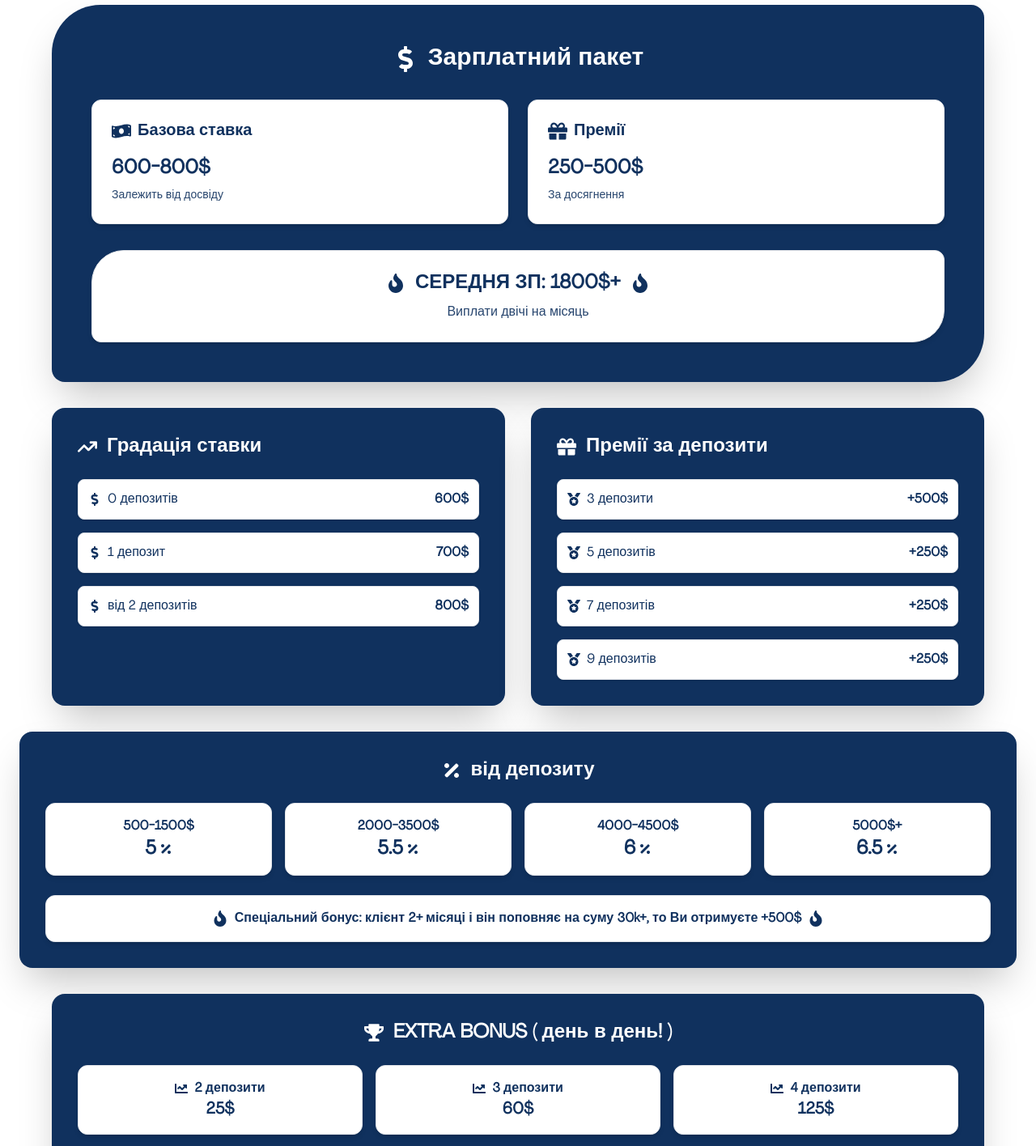
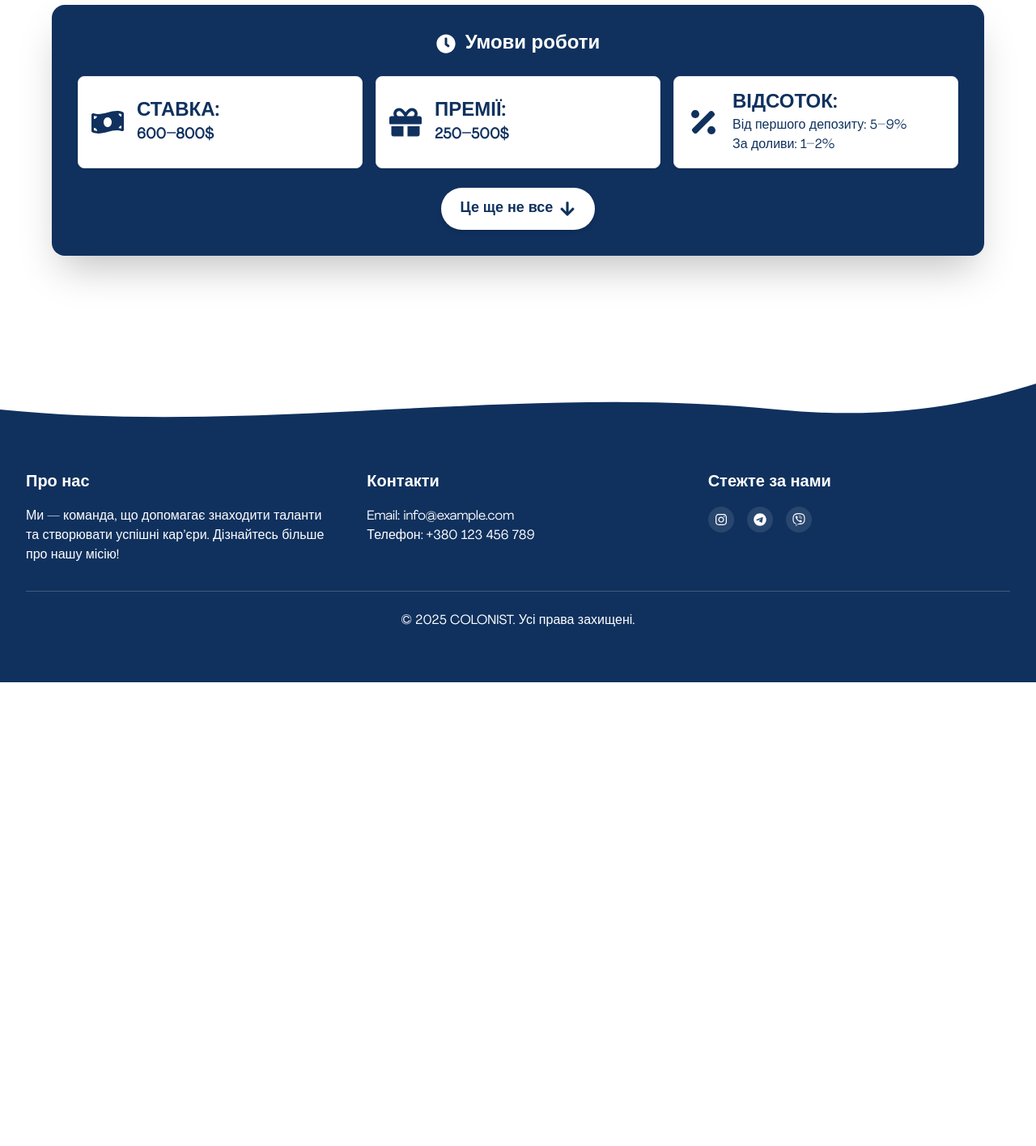
Before and after one commit to kenzay01/colonist, a Next.js app: page / in a window 1280 px wide. Shown: the part 1900-3316 px from the top of the page at 81% size. After the commit the page ends 2743 px from the top, so only its background shows below. Built offline with nearby package versions, Linux system fonts and the light colour scheme; a web font is replaced by a local one.

Commit message:
update jobposting

```diff
--- a/componets/JobPosting.tsx
+++ b/componets/JobPosting.tsx
@@ -1,5 +1,5 @@
 "use client";
-import React from "react";
+import React, { useState } from "react";
 import {
   FaDollarSign,
   FaGift,
@@ -19,10 +19,20 @@ import {
   FaHandshake,
   FaPhoneSlash,
   FaBuilding,
+  FaArrowDown,
+  FaArrowUp,
+  FaWhatsapp,
+  FaTelegram,
 } from "react-icons/fa";
 import { FaArrowTrendUp } from "react-icons/fa6";
 
 const JobPosting = () => {
+  const [isDetailsOpen, setIsDetailsOpen] = useState(false);
+
+  const toggleDetails = () => {
+    setIsDetailsOpen(!isDetailsOpen);
+  };
+
   return (
     <div
       id="details"
@@ -32,15 +42,12 @@ const JobPosting = () => {
         {/* Main heading */}
         <div className="text-center mb-8 sm:mb-12 py-6 sm:py-8 max-w-6xl mx-auto">
           <h1 className="text-4xl sm:text-6xl custom-text md:text-8xl mb-4 text-[var(--main-color)] flex items-center justify-center gap-2 sm:gap-4">
-            {/* <FaUsers className="w-8 h-8 sm:w-12 sm:h-12 md:w-16 md:h-16" /> */}
             RU DATING MANAGER
-            {/* <FaUsers className="w-8 h-8 sm:w-12 sm:h-12 md:w-16 md:h-16" /> */}
           </h1>
-          {/* <div className="w-24 sm:w-32 h-1 bg-[var(--main-color)] mx-auto rounded-full"></div> */}
         </div>
 
         {/* Salary Overview */}
-        <div className="max-w-6xl mx-auto bg-[var(--main-color)] backdrop-blur-sm rounded-2xl rounded-tl-[60px] rounded-br-[60px] p-6 sm:p-8 md:p-12 shadow-2xl border border-[var(--main-color)]/20 mb-8 transition-all duration-300 hover:shadow-lg">
+        {/* <div className="max-w-6xl mx-auto bg-[var(--main-color)] backdrop-blur-sm rounded-2xl rounded-tl-[60px] rounded-br-[60px] p-6 sm:p-8 md:p-12 shadow-2xl border border-[var(--main-color)]/20 mb-8 transition-all duration-300 hover:shadow-lg">
           <h2 className="text-2xl sm:text-3xl font-bold text-white text-center mb-6 sm:mb-8 flex items-center justify-center gap-3">
             <FaDollarSign className="w-6 h-6 sm:w-8 sm:h-8" />
             Зарплатний пакет
@@ -76,11 +83,10 @@ const JobPosting = () => {
               Виплати двічі на місяць
             </p>
           </div>
-        </div>
+        </div> */}
 
         {/* Salary Structure */}
-        <div className="grid grid-cols-1 sm:grid-cols-2 gap-6 sm:gap-8 mb-8 max-w-6xl mx-auto">
-          {/* Градація ставки */}
+        {/* <div className="grid grid-cols-1 sm:grid-cols-2 gap-6 sm:gap-8 mb-8 max-w-6xl mx-auto">
           <div className="bg-[var(--main-color)] backdrop-blur-sm rounded-2xl p-6 sm:p-8 shadow-2xl transition-all duration-300 hover:shadow-lg">
             <h3 className="text-xl sm:text-2xl font-bold text-white mb-6 flex items-center gap-3">
               <FaArrowTrendUp className="w-5 h-5 sm:w-6 sm:h-6" />
@@ -109,8 +115,7 @@ const JobPosting = () => {
             </div>
           </div>
 
-          {/* Премії за депозити */}
-          <div className="bg-[var(--main-color)] backdrop-blur-sm rounded-2xl p-6 sm:p-8 shadow-2xl transition-all duration-300 hover:shadow-lg ">
+          <div className="bg-[var(--main-color)] backdrop-blur-sm rounded-2xl p-6 sm:p-8 shadow-2xl transition-all duration-300 hover:shadow-lg">
             <h3 className="text-xl sm:text-2xl font-bold text-white mb-6 flex items-center gap-3">
               <FaGift className="w-5 h-5 sm:w-6 sm:h-6" />
               Премії за депозити
@@ -150,10 +155,10 @@ const JobPosting = () => {
               </div>
             </div>
           </div>
-        </div>
+        </div> */}
 
         {/* Percentage from deposits */}
-        <div className=" bg-[var(--main-color)] backdrop-blur-sm rounded-2xl p-6 sm:p-8 shadow-2xl mb-8 transition-all duration-300 hover:shadow-lg">
+        {/* <div className="bg-[var(--main-color)] backdrop-blur-sm rounded-2xl p-6 sm:p-8 shadow-2xl mb-8 transition-all duration-300 hover:shadow-lg">
           <h3 className="text-xl sm:text-2xl font-bold text-white mb-6 text-center flex items-center justify-center gap-3">
             <FaPercentage className="w-5 h-5 sm:w-6 sm:h-6" />
             від депозиту
@@ -203,16 +208,16 @@ const JobPosting = () => {
               <FaFire className="w-5 h-5" />
             </p>
           </div>
-        </div>
+        </div> */}
 
         {/* Extra Bonus */}
-        <div className="max-w-6xl mx-auto bg-[var(--main-color)] backdrop-blur-sm rounded-2xl p-6 sm:p-8 shadow-2xl mb-8 transition-all duration-300 hover:shadow-lg">
+        {/* <div className="max-w-6xl mx-auto bg-[var(--main-color)] backdrop-blur-sm rounded-2xl p-6 sm:p-8 shadow-2xl mb-8 transition-all duration-300 hover:shadow-lg">
           <h3 className="text-xl sm:text-2xl font-bold text-white mb-6 text-center flex items-center justify-center gap-3">
             <FaTrophy className="w-5 h-5 sm:w-6 sm:h-6" />
             EXTRA BONUS ( день в день! )
           </h3>
           <div className="grid grid-cols-1 sm:grid-cols-2 md:grid-cols-3 gap-4">
-            <div className="bg-white shadow-md border border-gray-200 p-4 rounded-xl text-center transition-all duration-300 hover:shadow-lg hover:-translate-y-1">
+            <div className="bg-white shadow-md border border-gray-200 p-4 rounded-xl text- center transition-all duration-300 hover:shadow-lg hover:-translate-y-1">
               <p className="text-[var(--main-color)] font-semibold flex items-center justify-center gap-2 text-sm sm:text-base">
                 <FaChartLine className="w-4 h-4" />2 депозити
               </p>
@@ -272,27 +277,90 @@ const JobPosting = () => {
               <FaClock className="w-5 h-5" />
             </p>
           </div>
-        </div>
+        </div> */}
 
         {/* Work Conditions */}
-        <div className="bg-[var(--main-color)] backdrop-blur-sm rounded-2xl p-6 sm:p-8 shadow-2xl mb-8 transition-all duration-300 hover:shadow-lg">
+        <div className="max-w-6xl mx-auto bg-[var(--main-color)] backdrop-blur-sm rounded-2xl p-6 sm:p-8 shadow-2xl mb-8 transition-all duration-300 hover:shadow-lg">
           <h3 className="text-xl sm:text-2xl font-bold text-white mb-6 text-center flex items-center justify-center gap-3">
             <FaClock className="w-5 h-5 sm:w-6 sm:h-6" />
             Умови роботи
           </h3>
-          <div className="text-center">
-            <div className="inline-flex items-center gap-3 bg-white shadow-md border border-gray-200 px-4 sm:px-6 py-3 rounded-full text-base sm:text-lg font-semibold text-[var(--main-color)] transition-all duration-300 hover:shadow-lg hover:-translate-y-1">
-              <FaCalendarAlt className="w-5 h-5" />
-              График: 5/2, з 10:00 до 18:00
+          <div className="flex flex-wrap justify-center gap-4">
+            <div className="flex-1 flex items-center gap-4 p-4 bg-white shadow-sm border border-gray-200 rounded-lg text-[var(--main-color)] transition-all duration-300 hover:shadow-md hover:-translate-y-1">
+              <FaMoneyBillWave className="w-10 h-10" />
+              <div>
+                <p className="font-extrabold text-2xl uppercase">Ставка:</p>
+                <p className="text-lg font-bold">600–800$</p>
+              </div>
             </div>
-            <p className="text-white mt-4 text-sm sm:text-base">
-              (година обіду + 3 брейки по 15 хвилин)
-            </p>
+            <div className="flex-1 flex items-center gap-4 p-4 bg-white shadow-sm border border-gray-200 rounded-lg text-[var(--main-color)] transition-all duration-300 hover:shadow-md hover:-translate-y-1">
+              <FaGift className="w-10 h-10" />
+              <div>
+                <p className="font-extrabold text-2xl uppercase">Премії:</p>
+                <p className="text-lg font-bold">250–500$</p>
+              </div>
+            </div>
+            <div className="flex-1 flex items-center gap-4 p-4 bg-white shadow-sm border border-gray-200 rounded-lg text-[var(--main-color)] transition-all duration-300 hover:shadow-md hover:-translate-y-1">
+              <FaPercentage className="w-10 h-10" />
+              <div>
+                <p className="font-extrabold text-2xl uppercase">Відсоток:</p>
+                <p>Від першого депозиту: 5–9%</p>
+                <p>За доливи: 1–2%</p>
+              </div>
+            </div>
           </div>
+          <div className="text-center mt-6">
+            <button
+              onClick={toggleDetails}
+              className="inline-flex items-center gap-2 bg-white text-[var(--main-color)] font-semibold text-base sm:text-lg px-6 py-3 rounded-full shadow-md hover:shadow-lg transition-all duration-300 hover:-translate-y-1"
+            >
+              {isDetailsOpen ? (
+                <>
+                  Згорнути <FaArrowUp className="w-5 h-5" />
+                </>
+              ) : (
+                <>
+                  Це ще не все <FaArrowDown className="w-5 h-5" />
+                </>
+              )}
+            </button>
+          </div>
+          {isDetailsOpen && (
+            <div className="mt-6 p-4 bg-white shadow-md border border-gray-200 rounded-xl text-[var(--main-color)] transition-all duration-300">
+              <p className="text-center text-sm sm:text-base mb-4">
+                За подробними умовами звертайтесь за телефоном{" "}
+                <a
+                  href="tel:+380123456789"
+                  className="font-bold hover:underline"
+                >
+                  +380123456789
+                </a>{" "}
+                <br /> або в месенджери за посиланнями нижче.
+              </p>
+              <div className="flex justify-center gap-4">
+                <a
+                  href="https://wa.me/+380123456789"
+                  target="_blank"
+                  rel="noopener noreferrer"
+                  className="flex items-center gap-2 bg-green-500 text-white px-4 py-2 rounded-full hover:bg-green-600 transition-all duration-300"
+                >
+                  <FaWhatsapp className="w-5 h-5" /> WhatsApp
+                </a>
+                <a
+                  href="https://t.me/example"
+                  target="_blank"
+                  rel="noopener noreferrer"
+                  className="flex items-center gap-2 bg-blue-500 text-white px-4 py-2 rounded-full hover:bg-blue-600 transition-all duration-300"
+                >
+                  <FaTelegram className="w-5 h-5" /> Telegram
+                </a>
+              </div>
+            </div>
+          )}
         </div>
 
         {/* Benefits */}
-        <div className="max-w-6xl mx-auto bg-[var(--main-color)] backdrop-blur-sm rounded-2xl rounded-tl-[60px] rounded-br-[60px] p-6 sm:p-8 md:p-12 shadow-2xl border border-[var(--main-color)]/20 transition-all duration-300 hover:shadow-lg">
+        {/* <div className="max-w-6xl mx-auto bg-[var(--main-color)] backdrop-blur-sm rounded-2xl rounded-tl-[60px] rounded-br-[60px] p-6 sm:p-8 md:p-12 shadow-2xl border border-[var(--main-color)]/20 transition-all duration-300 hover:shadow-lg">
           <h3 className="text-2xl sm:text-3xl font-bold text-white mb-6 sm:mb-8 text-center flex items-center justify-center gap-3">
             <FaStar className="w-6 h-6 sm:w-8 sm:h-8" />
             Переваги роботи
@@ -323,7 +391,7 @@ const JobPosting = () => {
                 Зона відпочинку
               </span>
             </div>
-            <div className="flex items-center gap-3 p-4 bg-white shadow-sm border border-gray-200 rounded-lg transition-all duration-300 hover:shadow-md hover:-translate-y-1">
+            <div className="flex items-center gap-3 p-4 bg książki shadow-sm border border-gray-200 rounded-lg transition-all duration-300 hover:shadow-md hover:-translate-y-1">
               <FaCar className="w-5 h-5 sm:w-6 sm:h-6 text-[var(--main-color)]" />
               <span className="text-[var(--main-color)] text-sm sm:text-base">
                 Є паркінг
@@ -377,10 +445,6 @@ const JobPosting = () => {
                 </p>
               </div>
               <div className="space-y-2">
-                {/* <p className="flex items-center gap-2">
-                  <FaStar className="w-4 h-4" />
-                  Підтримка на всіх етапах
-                </p> */}
                 <p className="flex items-center gap-2">
                   <FaStar className="w-4 h-4" />
                   Швидкий та чесний зворотний зв'язок
@@ -392,7 +456,7 @@ const JobPosting = () => {
               </div>
             </div>
           </div>
-        </div>
+        </div> */}
       </div>
 
       {/* Decorative wave */}
@@ -411,12 +475,6 @@ const JobPosting = () => {
           />
         </svg>
       </div>
-
-      {/* Decorative elements */}
-      {/* <div className="hidden sm:block absolute top-1/8 right-20 w-6 h-6 bg-[var(--main-color)]/30 rounded-full animate-bounce"></div>
-      <div className="hidden sm:block absolute -top-1/8 right-20 w-6 h-6 bg-[var(--main-color)]/30 rounded-full animate-bounce"></div>
-      <div className="hidden sm:block absolute bottom-1/3 left-20 w-6 h-6 bg-[var(--main-color)]/20 rounded-full animate-bounce"></div>
-      <div className="hidden sm:block absolute bottom-1/8 left-20 w-6 h-6 bg-[var(--main-color)]/20 rounded-full animate-bounce"></div> */}
     </div>
   );
 };
```
